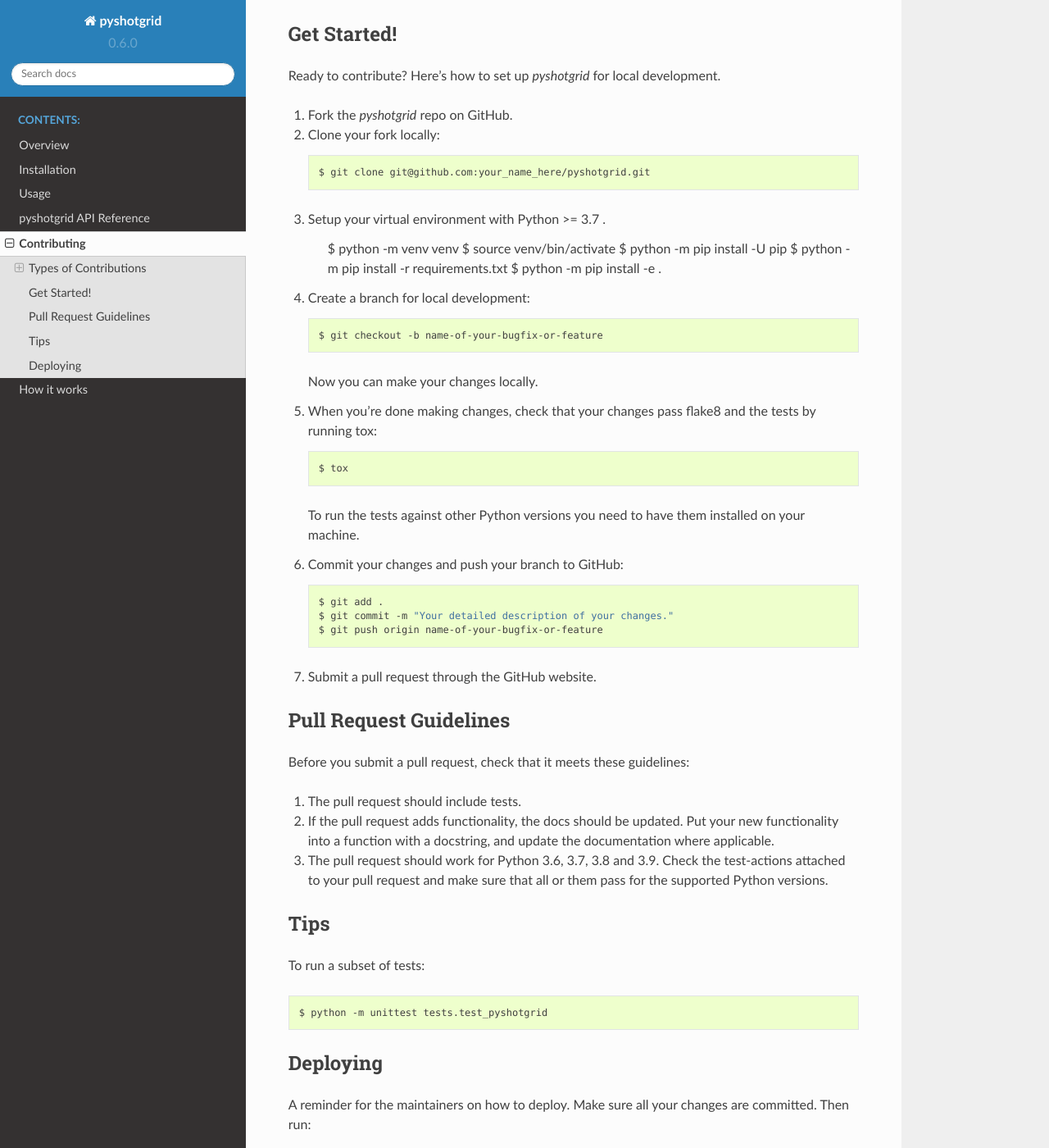
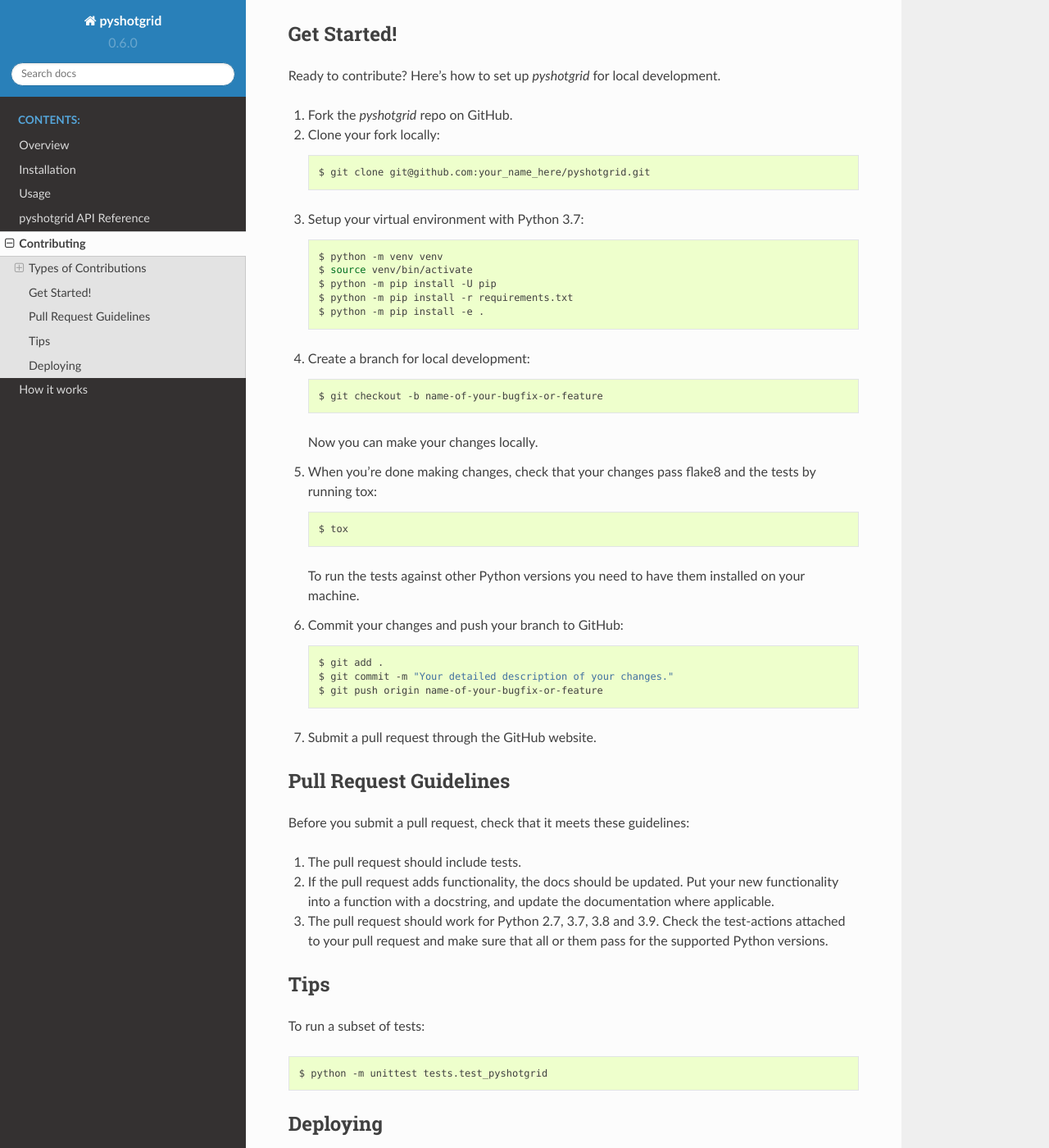
Before and after one commit to fabiangeisler/pyshotgrid, a Sphinx documentation site: the page built from docs/contributing.rst, in a window 1280 px wide and 1400 px high, scrolled down 1233 px. Shown: the whole window at 82% size. Built offline with Sphinx 7.4.7 and the Read the Docs theme 2.0.0, drawn with Linux system fonts in a browser that asks for light colours.

Commit message:
Update GitHub workflows and some docs

```diff
--- a/docs/contributing.rst
+++ b/docs/contributing.rst
@@ -65,7 +65,7 @@
 
     $ git clone git@github.com:your_name_here/pyshotgrid.git
 
-3. Setup your virtual environment with Python >= 3.7 .
+3. Setup your virtual environment with Python 3.7::
 
     $ python -m venv venv
     $ source venv/bin/activate
@@ -104,7 +104,7 @@
 2. If the pull request adds functionality, the docs should be updated. Put
    your new functionality into a function with a docstring, and update the documentation
    where applicable.
-3. The pull request should work for Python 3.6, 3.7, 3.8 and 3.9. Check
+3. The pull request should work for Python 2.7, 3.7, 3.8 and 3.9. Check
    the test-actions attached to your pull request
    and make sure that all or them pass for the supported Python versions.
 
```
Also changed, not shown: README.md (+1 -0 lines), 2 other files.
